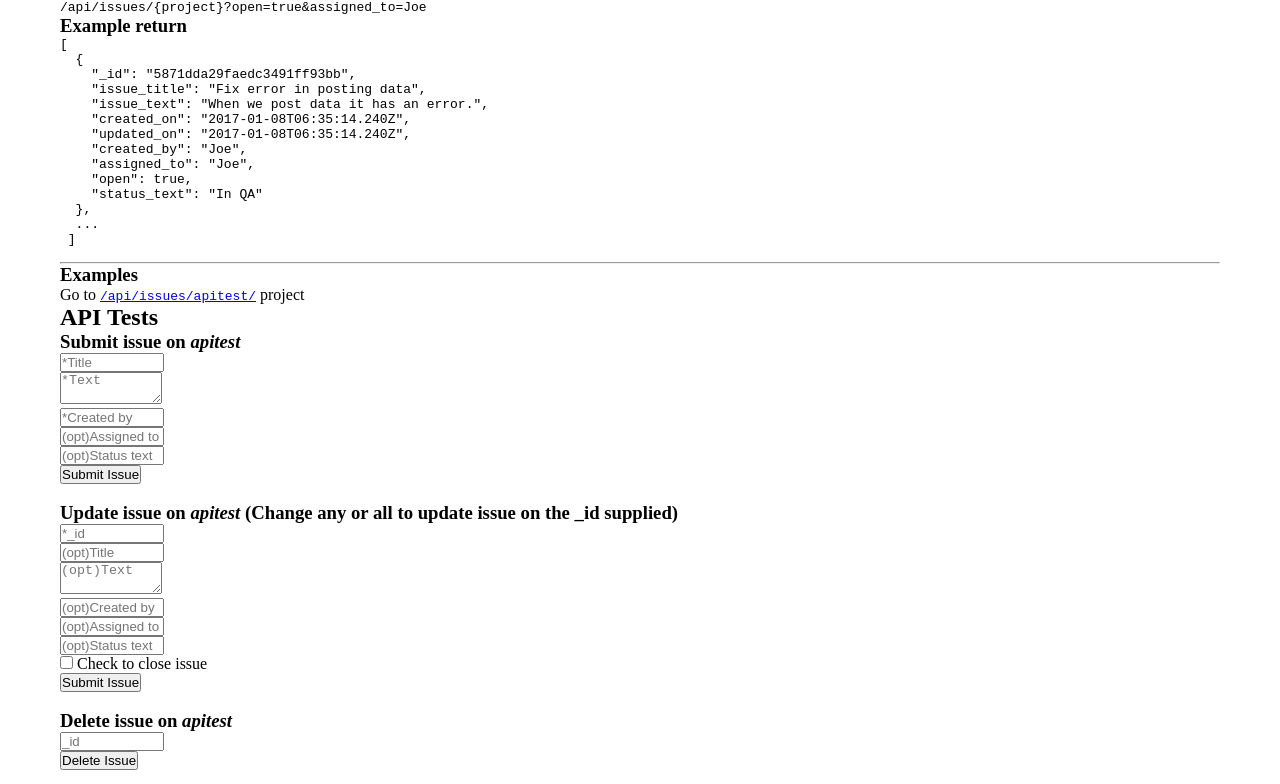
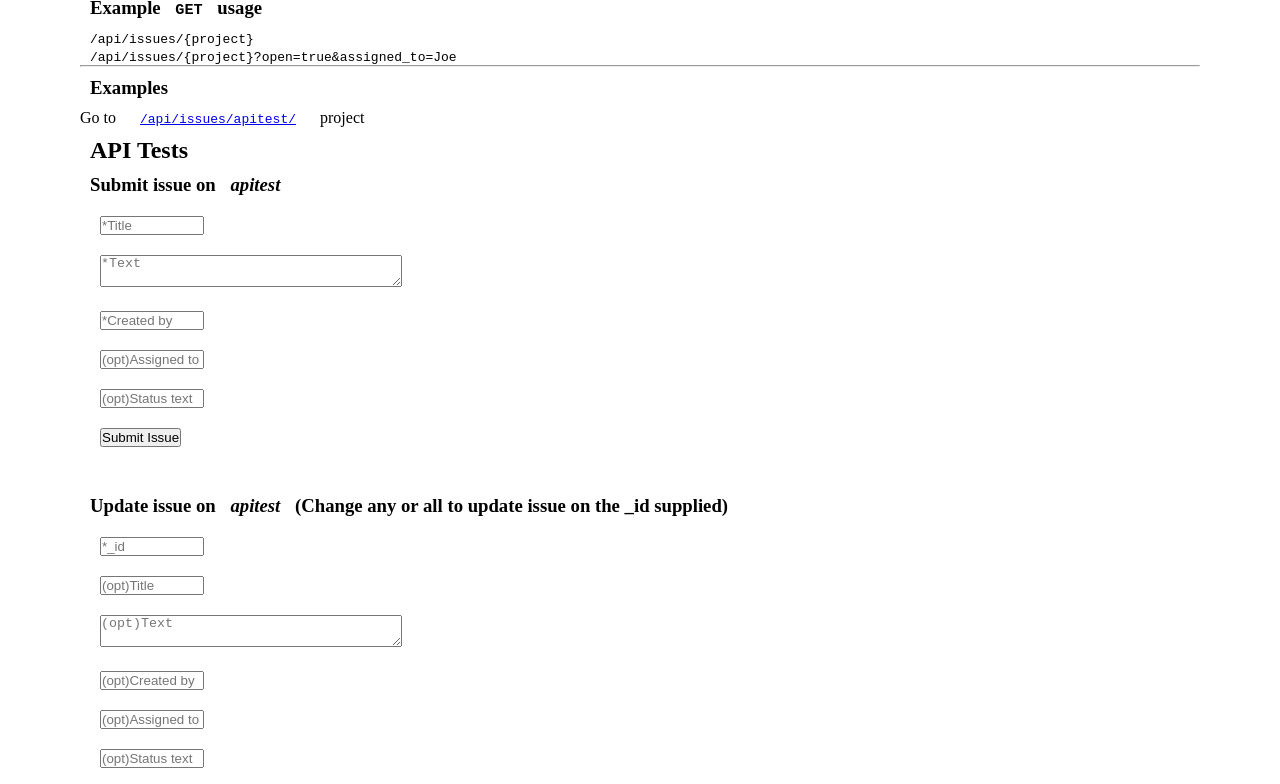
Before and after one commit to Ar0manKhan/fcc-issuetracker, a website: page views/index.html in a window 1280 px wide. Shown: the part 90-874 px from the top of the page. Drawn offline with nearby package versions, Linux system fonts and the light colour scheme.

Commit message:
Basic changes like changing index file, removing body parser, etc...

```diff
--- /dev/null
+++ b/issues.js
@@ -0,0 +1,4 @@
+function issue_handler(db) {
+	this.db = db;
+
+}
--- a/public/style.css
+++ b/public/style.css
@@ -1,5 +1,5 @@
 * {
-  margin: 0px;
+  margin: 10px;
   padding: 0px;
 }
 
@@ -21,3 +21,7 @@ body {
 .id {
   font-size: 10.5px;
 }
+
+textarea {
+  min-width: 300px;
+}
--- a/views/index.html
+++ b/views/index.html
@@ -1,5 +1,6 @@
 <!DOCTYPE html>
 <html>
+
 <head>
   <title>Issue Tracker</title>
   <link rel="icon" type="image/png" href="https://cdn.freecodecamp.org/universal/favicons/favicon-16x16.png" />
@@ -8,6 +9,7 @@
   <meta name="viewport" content="width=device-width, initial-scale=1">
   <link rel="stylesheet" href="/public/style.css">
 </head>
+
 <body>
   <header>
     <h1>
@@ -18,29 +20,12 @@
     <h3>Example <code>GET</code> usage</h3>
     <code>/api/issues/{project}</code><br>
     <code>/api/issues/{project}?open=true&amp;assigned_to=Joe</code><br>
-      <h3>Example return</h3>
-      <pre>
-<code>[
-  {
-    "_id": "5871dda29faedc3491ff93bb",
-    "issue_title": "Fix error in posting data",
-    "issue_text": "When we post data it has an error.",
-    "created_on": "2017-01-08T06:35:14.240Z",
-    "updated_on": "2017-01-08T06:35:14.240Z",
-    "created_by": "Joe",
-    "assigned_to": "Joe",
-    "open": true,
-    "status_text": "In QA"
-  },
-  ...
- ]
-</code>
-</pre>
+
   </section>
   <hr style='margin: 0 50px'>
   <section id='testui' style='margin-left: 50px;'>
     <h3>Examples</h3>
-      Go to <a href='/api/issues/apitest/'><code>/api/issues/apitest/</code></a>  project
+    Go to <a href='/api/issues/apitest/'><code>/api/issues/apitest/</code></a> project
     <h2 style="text-align: left">API Tests</h2>
     <h3>Submit issue on <i>apitest</i></h3>
     <form id="testForm" class="border">
@@ -72,38 +57,37 @@
   <hr style='margin: 50px; margin-top: 200px'>
   <!-- Your web-app is https, so your scripts need to be too -->
   <script src="https://code.jquery.com/jquery-2.2.1.min.js"
-            integrity="sha256-gvQgAFzTH6trSrAWoH1iPo9Xc96QxSZ3feW6kem+O00="
-            crossorigin="anonymous"></script>
+    integrity="sha256-gvQgAFzTH6trSrAWoH1iPo9Xc96QxSZ3feW6kem+O00=" crossorigin="anonymous"></script>
   <script>
-      $(function() {
-        $('#testForm').submit(function(e) {
+    $(function () {
+      $('#testForm').submit(function (e) {
         $.ajax({
           url: '/api/issues/apitest',
           type: 'post',
           data: $('#testForm').serialize(),
-            success: function(data) {
+          success: function (data) {
             $('#jsonResult').text(JSON.stringify(data));
           }
         });
         e.preventDefault();
       });
-        $('#testForm2').submit(function(e) {
+      $('#testForm2').submit(function (e) {
         $.ajax({
           url: '/api/issues/apitest',
           type: 'put',
           data: $('#testForm2').serialize(),
-            success: function(data) {
+          success: function (data) {
             $('#jsonResult').text(JSON.stringify(data));
           }
         });
         e.preventDefault();
       });
-        $('#testForm3').submit(function(e) {
+      $('#testForm3').submit(function (e) {
         $.ajax({
           url: '/api/issues/apitest',
           type: 'delete',
           data: $('#testForm3').serialize(),
-            success: function(data) {
+          success: function (data) {
             $('#jsonResult').text(JSON.stringify(data));
           }
         });
@@ -112,4 +96,5 @@
     });
   </script>
 </body>
+
 </html>
```
Also changed, not shown: server.js (+18 -17 lines), 1 other file. Lines whose indentation alone changed are shown as unchanged.
